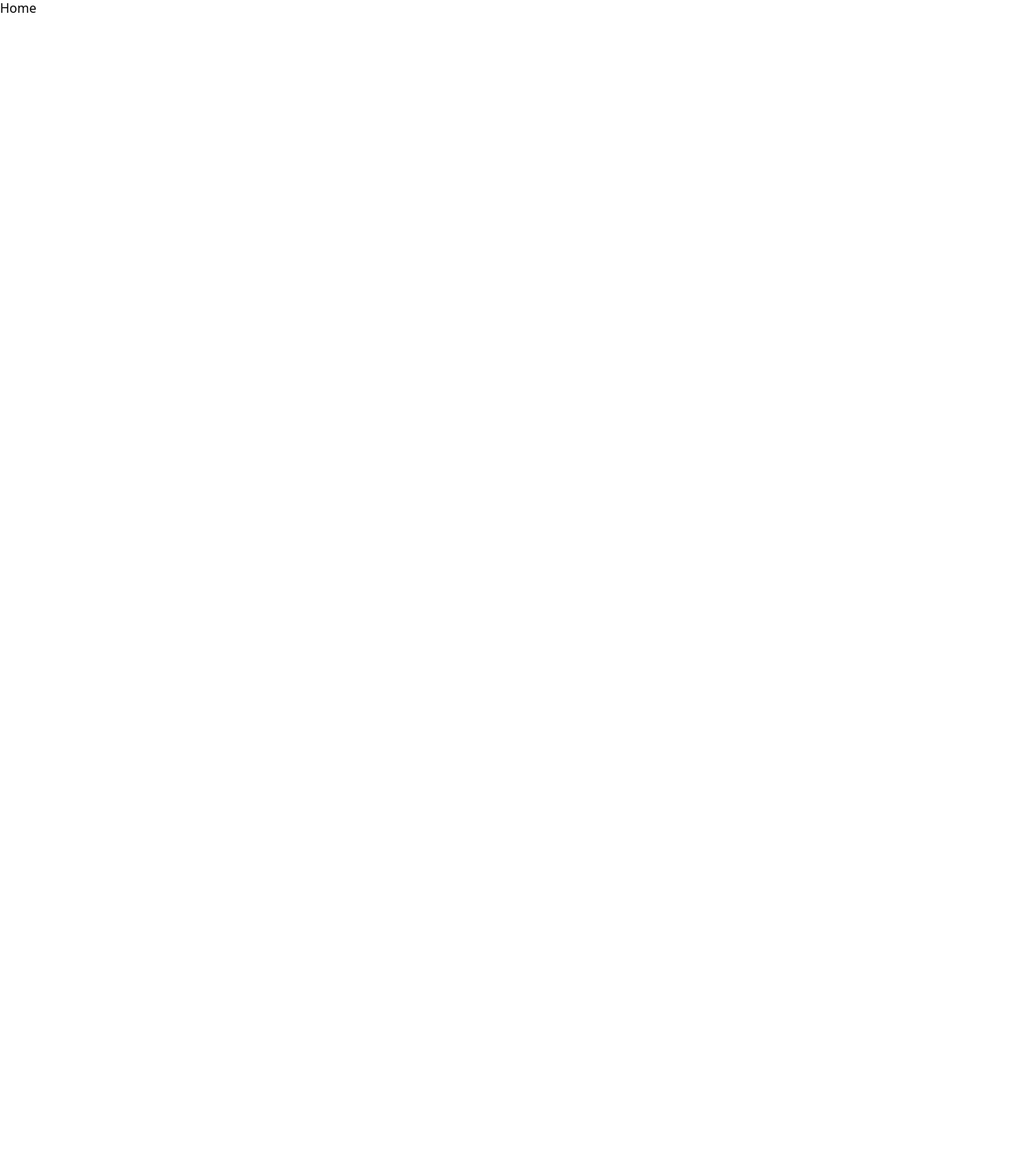
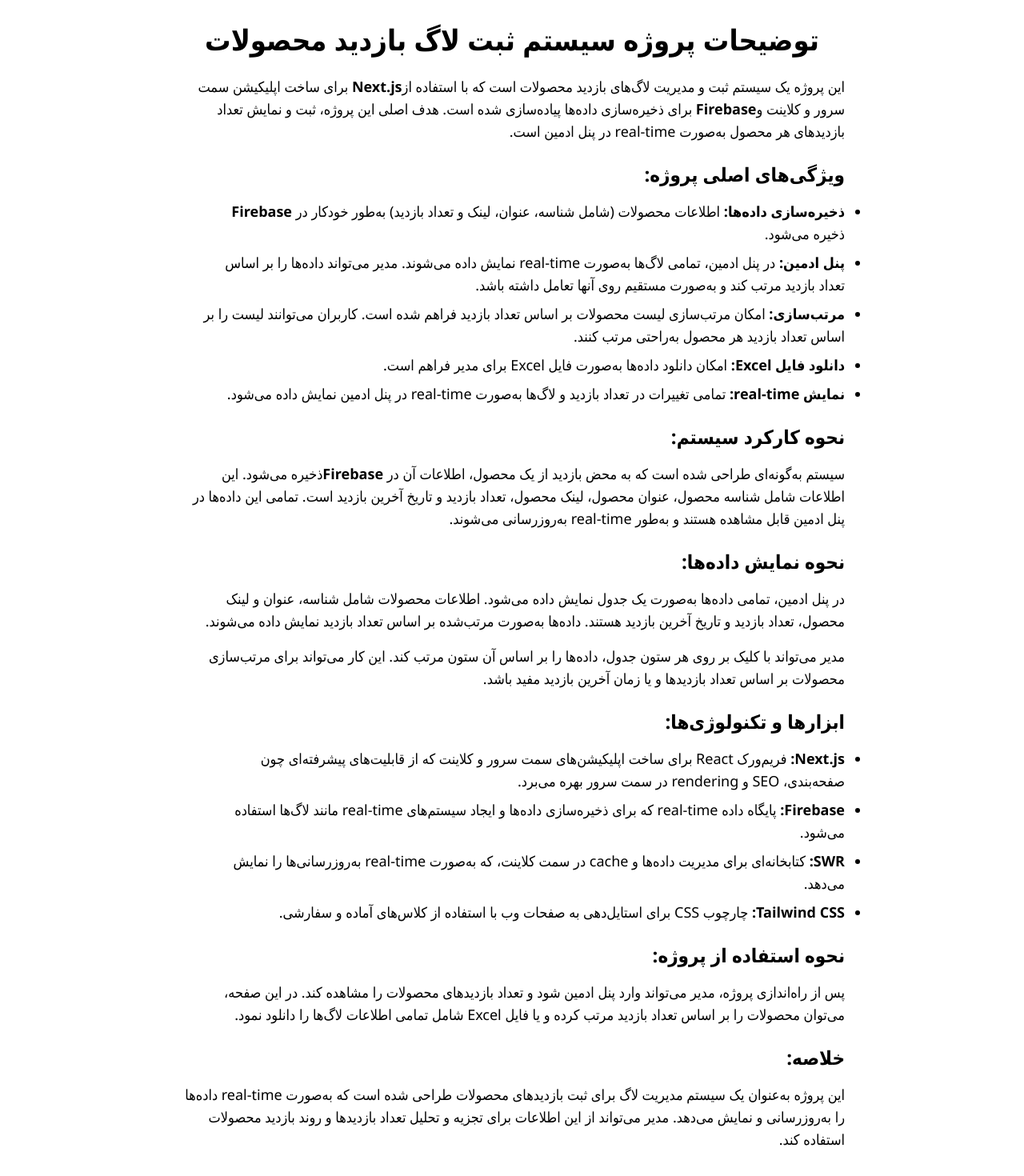
Before and after one commit to amirrrreza1/Next-Project-Four, a Next.js app: page / in a window 1280 px wide. Shown: the part 78-1548 px from the top of the page at 80% size. Before the commit the page ends 800 px from the top, so only its background shows below. Built offline with nearby package versions, Linux system fonts and the light colour scheme.

Commit message:
feat: enhance UI with global styles and update product error messages to English

```diff
--- a/src/lib/firebase.ts
+++ b/src/lib/firebase.ts
@@ -1,9 +1,7 @@
-// lib/firebase.ts
 import { initializeApp } from "firebase/app";
 import { getFirestore } from "firebase/firestore";
 import { getAnalytics } from "firebase/analytics";
 
-// تنظیمات Firebase
 const firebaseConfig = {
   apiKey: "AIzaSyA0nyFNX1yZACI-0PjGdtpxtDAHPLpz98k",
   authDomain: "product-log-f98ae.firebaseapp.com",
@@ -14,7 +12,6 @@ const firebaseConfig = {
   measurementId: "G-64BHWYVC4H",
 };
 
-// مقداردهی اولیه Firebase
 const app = initializeApp(firebaseConfig);
 const db = getFirestore(app);
 const analytics = typeof window !== "undefined" ? getAnalytics(app) : null;
--- a/src/pages/api/log.ts
+++ b/src/pages/api/log.ts
@@ -19,14 +19,13 @@ interface LogEntry {
   timestamp: number;
 }
 
-// دریافت اطلاعات محصول از API
 const fetchProductInfo = async (
   productId: string
 ): Promise<{ title: string; url: string }> => {
   const res = await fetch(
     `https://jsonplaceholder.typicode.com/posts/${productId}`
   );
-  if (!res.ok) return { title: "عنوان نامشخص", url: "#" };
+  if (!res.ok) return { title: "Unknown title", url: "#" };
 
   const product = await res.json();
   return {
@@ -47,17 +46,15 @@ export default async function handler(
     }
 
     const { title, url } = await fetchProductInfo(productId);
-    const productRef = doc(db, "logs", productId); // مرجع داکیومنت برای این محصول
+    const productRef = doc(db, "logs", productId);
     const docSnap = await getDoc(productRef);
 
     if (docSnap.exists()) {
-      // اگر محصول وجود دارد، فقط count را افزایش بده
       await updateDoc(productRef, {
         count: docSnap.data().count + 1,
         timestamp: Date.now(),
       });
     } else {
-      // اگر وجود ندارد، محصول را ثبت کن
       const logData: LogEntry = {
         productId,
         productTitle: title,
@@ -74,7 +71,6 @@ export default async function handler(
 
   if (req.method === "GET") {
     try {
-      // مرتب‌سازی بر اساس تعداد بازدید (count)
       const logsQuery = query(collection(db, "logs"), orderBy("count", "desc"));
       const snapshot = await getDocs(logsQuery);
       const logs = snapshot.docs.map((doc) => doc.data());
--- a/src/pages/index.tsx
+++ b/src/pages/index.tsx
@@ -1,13 +1,118 @@
 import Head from "next/head";
 
 const HomePage = () => {
-  return (<>
+  return (
+    <>
+      <Head>
+        <title>توضیحات پروژه</title>
+      </Head>
 
-    <Head>
-      <title>Home</title>
-  </Head>
+      <div className="p-8 max-w-4xl mx-auto" style={{ direction: "rtl" }}>
+        <h1 className="text-4xl font-bold text-center mb-6">
+          توضیحات پروژه سیستم ثبت لاگ بازدید محصولات
+        </h1>
 
-    Home</>);
-}
+        <p className="text-lg mb-6">
+          این پروژه یک سیستم ثبت و مدیریت لاگ‌های بازدید محصولات است که با
+          استفاده از
+          <strong>Next.js</strong> برای ساخت اپلیکیشن سمت سرور و کلاینت و
+          <strong>Firebase</strong> برای ذخیره‌سازی داده‌ها پیاده‌سازی شده است.
+          هدف اصلی این پروژه، ثبت و نمایش تعداد بازدیدهای هر محصول به‌صورت
+          real-time در پنل ادمین است.
+        </p>
+
+        <h2 className="text-2xl font-semibold mb-4">ویژگی‌های اصلی پروژه:</h2>
+        <ul className="list-disc pl-6 text-lg space-y-2">
+          <li>
+            <strong>ذخیره‌سازی داده‌ها:</strong> اطلاعات محصولات (شامل شناسه،
+            عنوان، لینک و تعداد بازدید) به‌طور خودکار در{" "}
+            <strong>Firebase</strong> ذخیره می‌شود.
+          </li>
+          <li>
+            <strong>پنل ادمین:</strong> در پنل ادمین، تمامی لاگ‌ها به‌صورت
+            real-time نمایش داده می‌شوند. مدیر می‌تواند داده‌ها را بر اساس تعداد
+            بازدید مرتب کند و به‌صورت مستقیم روی آنها تعامل داشته باشد.
+          </li>
+          <li>
+            <strong>مرتب‌سازی:</strong> امکان مرتب‌سازی لیست محصولات بر اساس
+            تعداد بازدید فراهم شده است. کاربران می‌توانند لیست را بر اساس تعداد
+            بازدید هر محصول به‌راحتی مرتب کنند.
+          </li>
+          <li>
+            <strong>دانلود فایل Excel:</strong> امکان دانلود داده‌ها به‌صورت
+            فایل Excel برای مدیر فراهم است.
+          </li>
+          <li>
+            <strong>نمایش real-time:</strong> تمامی تغییرات در تعداد بازدید و
+            لاگ‌ها به‌صورت real-time در پنل ادمین نمایش داده می‌شود.
+          </li>
+        </ul>
+
+        <h2 className="text-2xl font-semibold mt-6 mb-4">نحوه کارکرد سیستم:</h2>
+        <p className="text-lg mb-6">
+          سیستم به‌گونه‌ای طراحی شده است که به محض بازدید از یک محصول، اطلاعات
+          آن در <strong>Firebase</strong>
+          ذخیره می‌شود. این اطلاعات شامل شناسه محصول، عنوان محصول، لینک محصول،
+          تعداد بازدید و تاریخ آخرین بازدید است. تمامی این داده‌ها در پنل ادمین
+          قابل مشاهده هستند و به‌طور real-time به‌روزرسانی می‌شوند.
+        </p>
+
+        <h2 className="text-2xl font-semibold mb-4">نحوه نمایش داده‌ها:</h2>
+        <p className="text-lg mb-4">
+          در پنل ادمین، تمامی داده‌ها به‌صورت یک جدول نمایش داده می‌شود. اطلاعات
+          محصولات شامل شناسه، عنوان و لینک محصول، تعداد بازدید و تاریخ آخرین
+          بازدید هستند. داده‌ها به‌صورت مرتب‌شده بر اساس تعداد بازدید نمایش داده
+          می‌شوند.
+        </p>
+        <p className="text-lg mb-4">
+          مدیر می‌تواند با کلیک بر روی هر ستون جدول، داده‌ها را بر اساس آن ستون
+          مرتب کند. این کار می‌تواند برای مرتب‌سازی محصولات بر اساس تعداد
+          بازدیدها و یا زمان آخرین بازدید مفید باشد.
+        </p>
+
+        <h2 className="text-2xl font-semibold mt-6 mb-4">
+          ابزارها و تکنولوژی‌ها:
+        </h2>
+        <ul className="list-disc pl-6 text-lg space-y-2">
+          <li>
+            <strong>Next.js:</strong> فریم‌ورک React برای ساخت اپلیکیشن‌های سمت
+            سرور و کلاینت که از قابلیت‌های پیشرفته‌ای چون صفحه‌بندی، SEO و
+            rendering در سمت سرور بهره می‌برد.
+          </li>
+          <li>
+            <strong>Firebase:</strong> پایگاه داده real-time که برای ذخیره‌سازی
+            داده‌ها و ایجاد سیستم‌های real-time مانند لاگ‌ها استفاده می‌شود.
+          </li>
+          <li>
+            <strong>SWR:</strong> کتابخانه‌ای برای مدیریت داده‌ها و cache در سمت
+            کلاینت، که به‌صورت real-time به‌روزرسانی‌ها را نمایش می‌دهد.
+          </li>
+          <li>
+            <strong>Tailwind CSS:</strong> چارچوب CSS برای استایل‌دهی به صفحات
+            وب با استفاده از کلاس‌های آماده و سفارشی.
+          </li>
+        </ul>
+
+        <h2 className="text-2xl font-semibold mt-6 mb-4">
+          نحوه استفاده از پروژه:
+        </h2>
+        <p className="text-lg mb-4">
+          پس از راه‌اندازی پروژه، مدیر می‌تواند وارد پنل ادمین شود و تعداد
+          بازدیدهای محصولات را مشاهده کند. در این صفحه، می‌توان محصولات را بر
+          اساس تعداد بازدید مرتب کرده و یا فایل Excel شامل تمامی اطلاعات لاگ‌ها
+          را دانلود نمود.
+        </p>
+
+        <h2 className="text-2xl font-semibold mt-6 mb-4">خلاصه:</h2>
+        <p className="text-lg">
+          این پروژه به‌عنوان یک سیستم مدیریت لاگ برای ثبت بازدیدهای محصولات
+          طراحی شده است که به‌صورت real-time داده‌ها را به‌روزرسانی و نمایش
+          می‌دهد. مدیر می‌تواند از این اطلاعات برای تجزیه و تحلیل تعداد بازدیدها
+          و روند بازدید محصولات استفاده کند.
+        </p>
+      </div>
+    </>
+  );
+};
 
 export default HomePage;
--- a/src/pages/products/[id].tsx
+++ b/src/pages/products/[id].tsx
@@ -5,14 +5,14 @@ import Head from "next/head";
 
 const fetcher = async (url: string) => {
   const res = await fetch(url);
-  if (!res.ok) throw new Error("محصول پیدا نشد!");
+  if (!res.ok) throw new Error("Product not found!");
   return res.json();
 };
 
 const ProductDetail = () => {
   const router = useRouter();
   const { id } = router.query;
-  const hasLogged = useRef(false); // برای اطمینان از اینکه فقط یک بار لاگ ارسال شود
+  const hasLogged = useRef(false);
 
   const { data, error } = useSWR(
     id ? `https://jsonplaceholder.typicode.com/posts/${id}` : null,
@@ -21,7 +21,7 @@ const ProductDetail = () => {
 
   useEffect(() => {
     if (id && !hasLogged.current) {
-      hasLogged.current = true; // جلوگیری از اجرای مجدد
+      hasLogged.current = true;
       fetch("/api/log", {
         method: "POST",
         headers: { "Content-Type": "application/json" },
@@ -30,8 +30,8 @@ const ProductDetail = () => {
     }
   }, [id]);
 
-  if (error) return <div className="text-red-500">محصول پیدا نشد!</div>;
-  if (!data) return <div>در حال بارگذاری...</div>;
+  if (error) return <div className="text-red-500">Product not found!</div>;
+  if (!data) return <div>Loading...</div>;
 
   return (
     <>
--- a/src/pages/products/index.tsx
+++ b/src/pages/products/index.tsx
@@ -5,19 +5,19 @@ import Head from "next/head";
 
 const fetcher = async (url: string) => {
   const res = await fetch(url);
-  if (!res.ok) throw new Error("خطا در دریافت محصولات");
+  if (!res.ok) throw new Error("Error fetching products");
   return res.json();
 };
 
 const ProductPage = () => {
   const [page, setPage] = useState(1);
-  const limit = 10; // تعداد آیتم‌ها در هر صفحه
-  const totalPages = 10; // JSONPlaceholder حداکثر 100 محصول دارد (100 / 10 = 10)
+  const limit = 10;
+  const totalPages = 10;
 
   const { data, error } = useSWR(
     page <= totalPages
       ? `https://jsonplaceholder.typicode.com/posts?_page=${page}&_limit=${limit}`
-      : null, // درخواست‌های نامعتبر را متوقف می‌کنیم
+      : null,
     fetcher
   );
 
@@ -44,24 +44,23 @@ const ProductPage = () => {
           ))}
         </div>
 
-        {/* کنترل‌های صفحه‌بندی */}
         <div className="flex justify-between mt-4">
           <button
             onClick={() => setPage((prev) => Math.max(prev - 1, 1))}
             disabled={page === 1}
             className="px-4 py-2 border rounded-md bg-gray-200 disabled:opacity-50"
           >
-            قبلی
+            Previous
           </button>
           <span className="px-4 py-2">
-            صفحه {page} از {totalPages}
+            Page {page} of {totalPages}
           </span>
           <button
             onClick={() => setPage((prev) => Math.min(prev + 1, totalPages))}
             disabled={page === totalPages}
             className="px-4 py-2 border rounded-md bg-gray-200 disabled:opacity-50"
           >
-            بعدی
+            Next
           </button>
         </div>
       </div>
--- a/src/styles/globals.css
+++ b/src/styles/globals.css
@@ -1 +1,12 @@
 @import "tailwindcss";
+
+@layer base{
+    *{
+        font-family: 'Segoe UI', Tahoma, Geneva, Verdana, sans-serif;
+        padding: 0;
+        margin: 0;
+        box-sizing: border-box;
+        scroll-behavior: smooth;
+
+    }
+}
```
Also changed, not shown: src/pages/adminPage.tsx (+18 -25 lines).
